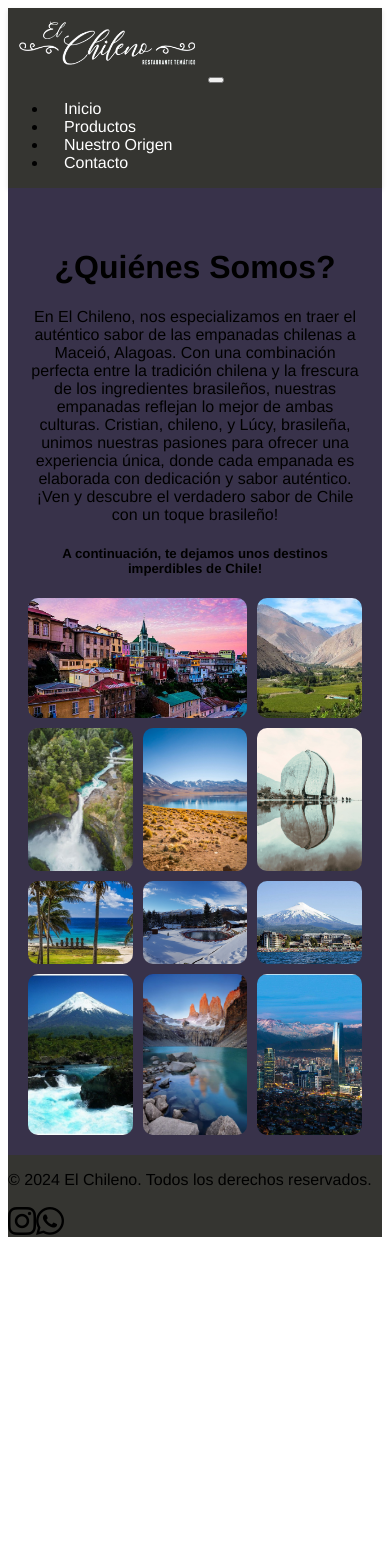
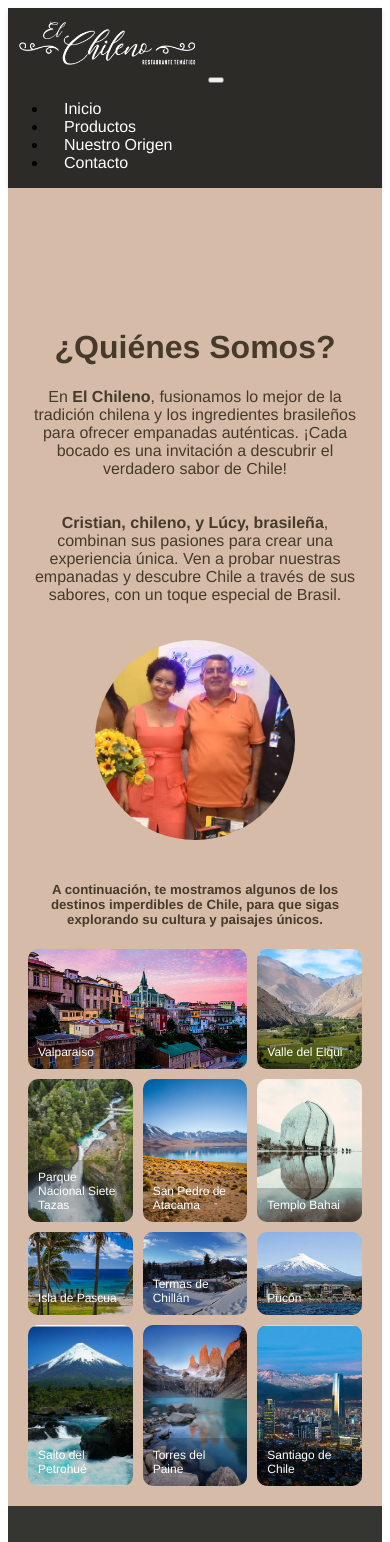
Before and after one commit to csdelartundo/Proyecto-EmpanadasBrasil, a Vue app: page /origen in a window 390 px wide. Shown: the top 1542 px of the page. Before the commit the page ends 1238 px from the top, so only its background shows below. Built offline with nearby package versions, Linux system fonts and the light colour scheme.

Commit message:
Cambios en distribucion texto componente QuienesSomos, modificacion detalles de estilos en otros componentes, cambio en la paleta de colores

```diff
--- a/src/components/CardView.vue
+++ b/src/components/CardView.vue
@@ -64,7 +64,7 @@ export default {
 .container {
     margin-top: 100px;
     text-align: center;
-    max-width: 900px;
+    max-width: 850px;
 }
 
 .card-title {
@@ -76,7 +76,7 @@ export default {
 
 .card-subtitle {
     font-size: 1.2rem;
-    color: #555;
+    color: #2C2B28;
     margin-bottom: 10px;
 }
 
@@ -87,7 +87,7 @@ export default {
     display: flex;
     flex-direction: column;
     background: white;
-    box-shadow: 0px 1px 13px rgba(236, 78, 32, 0.3);
+    box-shadow: 0px 1px 13px rgba(70, 58, 43, 0.3);
     padding: 0.5em;
     transition: all 120ms ease-in-out;
     align-items: center;
--- a/src/components/FooterView.vue
+++ b/src/components/FooterView.vue
@@ -1,19 +1,17 @@
 <template>
     <footer class="footer bg-dark text-white p-4">
-        <div class="container">
-            <div class="row">
-                <div class="col-md-6">
-                    <p>&copy; 2024 El Chileno. Todos los derechos reservados.</p>
-                </div>
-                <div class="col-md-6 text-center">
-                    <a @click="toInstagram"><i class="fab fa-instagram fa-2x text-white me-4"></i></a>
-                    <a @click="toWhatsapp"><i class="fab fa-whatsapp fa-2x text-white"></i></a>
-                </div>
-
+        <div class="footer-container">
+            <div class="footer-left">
+                <p>&copy; 2024 El Chileno. Todos los derechos reservados.</p>
+            </div>
+            <div class="footer-right">
+                <a @click="toInstagram"><i class="fab fa-instagram fa-2x text-white me-4"></i></a>
+                <a @click="toWhatsapp"><i class="fab fa-whatsapp fa-2x text-white"></i></a>
             </div>
         </div>
     </footer>
 </template>
+
 <script>
 export default {
     methods: {
@@ -29,6 +27,26 @@ export default {
 <style scoped>
 .footer {
     background-color: #353531;
+    padding: 20px;
+}
+
+.footer-container {
+    display: flex;
+    justify-content: space-between;
+    align-items: center;
+    max-width: 800px; /* Limita el ancho máximo a 800px */
+    margin: 0 auto; /* Centra el contenido */
+    width: 100%; /* Asegura que ocupe el 100% del ancho disponible */
+}
+
+.footer-left {
+    flex: 1;
+}
+
+.footer-right {
+    display: flex;
+    justify-content: center;
+    gap: 20px;
 }
 
 .footer a {
--- a/src/components/FormView.vue
+++ b/src/components/FormView.vue
@@ -130,7 +130,7 @@ export default {
 
 .container {
     padding: 50px;
-    max-width: 1000px;
+    max-width: 800px;
     display: flex;
     justify-content: center;
     align-items: center;
--- a/src/components/HeroSection.vue
+++ b/src/components/HeroSection.vue
@@ -58,7 +58,7 @@ export default {
     padding: 2rem;
 }
 .slogan{
-    color: #ff9505;
+    color: #D6BCA8;
     font-size: 20px;
 }
 
@@ -78,7 +78,7 @@ export default {
     font-size: 1.25rem;
     padding: 0.75rem 2rem;
     border-radius: 30px;
-    background-color: #ff9505;
+    background-color: #F18B19;
     color: white;
 }
 
--- a/src/components/NavbarView.vue
+++ b/src/components/NavbarView.vue
@@ -58,7 +58,7 @@ export default {
 
 .navbar {
     box-shadow: 0 2px 5px rgba(0, 0, 0, 0.1);
-    background-color: #353531;
+    background-color: #2C2B28;
 }
 
 .collapse.show {
@@ -80,7 +80,7 @@ export default {
     display: block;
     width: 0;
     height: 2px;
-    background: #ff9505; /* Color de la línea */
+    background: #F18B19; /* Color de la línea */
     transition: width 0.3s;
     position: absolute;
     left: 0;
@@ -94,7 +94,7 @@ export default {
 
 /* Cambio de color del texto al pasar el mouse */
 .nav-link:hover {
-    color: #ff9505;
+    color: #F18B19;
 }
 .container {
     max-width: 800px;
--- a/src/components/QuienesSomos.vue
+++ b/src/components/QuienesSomos.vue
@@ -1,17 +1,30 @@
 <template>
     <div class="container">
         <h1>¿Quiénes Somos?</h1>
-        <p>En El Chileno, nos especializamos en traer el auténtico sabor de las empanadas chilenas a Maceió, Alagoas.
-            Con una combinación perfecta entre la tradición chilena y la frescura de los ingredientes brasileños,
-            nuestras empanadas reflejan lo mejor de ambas culturas.
+        <div class="text-center">
+            <p>En <b>El Chileno</b>, fusionamos lo mejor de la tradición chilena y los ingredientes brasileños para ofrecer
+                empanadas auténticas. ¡Cada bocado es una invitación a descubrir el
+                verdadero sabor de Chile!</p>
+        </div>
 
-            Cristian, chileno, y Lúcy, brasileña, unimos nuestras pasiones para ofrecer una experiencia única, donde
-            cada empanada es elaborada con dedicación y sabor auténtico. ¡Ven y descubre el verdadero sabor de Chile con
-            un toque brasileño!</p>
-        <h5>A continuación, te dejamos unos destinos imperdibles de Chile!</h5>
+        <!-- Segunda fila con texto a la izquierda e imagen a la derecha -->
+        <div class="about-section">
+            <div class="text-section">
+                <p><b>Cristian, chileno, y Lúcy, brasileña</b>, combinan sus pasiones para crear una experiencia única. Ven a
+                    probar nuestras empanadas y descubre Chile a través de sus sabores, con un toque especial de Brasil.
+                </p>
+            </div>
+            <div class="image">
+                <img class="img-person" src="../assets/img/fotochileno2.png" alt="">
+            </div>
+        </div>
+
+        <h5>A continuación, te mostramos algunos de los destinos imperdibles de Chile, para que sigas explorando su
+            cultura y paisajes únicos.</h5>
         <div class="collage">
             <div v-for="(item, index) in collageItems" :key="index" class="item">
                 <img :src="item.image" :alt="item.title">
+                <div class="title-overlay">{{ item.title }}</div>
             </div>
         </div>
     </div>
@@ -75,9 +88,40 @@ export default {
 <style scoped>
 .container {
     text-align: center;
-    margin-top: 20px;
+    margin-top: 100px;
+    max-width: 800px;
+    color: #463A2B;
 }
 
+.img-person {
+    width: 200px;
+    height: 200px;
+    border-radius: 50%;
+    margin-bottom: 10px;
+    object-fit: cover;
+}
+
+/* Flexbox para alinear texto a la izquierda e imagen a la derecha */
+.about-section {
+    display: flex;
+    align-items: center;
+    justify-content: center;
+    margin-top: 20px;
+    gap: 20px;
+}
+
+.about-section .text-section {
+    flex: 1;
+    text-align: left;
+}
+
+.about-section .image {
+    flex: 1;
+    display: flex;
+    justify-content: center;
+}
+
+/* Grilla de imágenes */
 .collage {
     display: grid;
     grid-template-columns: repeat(3, 1fr);
@@ -85,6 +129,7 @@ export default {
     gap: 10px;
     max-width: 800px;
     margin: 0 auto;
+    margin-top: 20px;
 }
 
 .collage .item {
@@ -118,4 +163,42 @@ export default {
 .collage .item:nth-child(5) {
     grid-column: span 1;
 }
+/* Estilo para mostrar el título sobre la imagen */
+.collage .item .title-overlay {
+    position: absolute;
+    bottom: 0;
+    left: 0;
+    right: 0;
+    background-color: rgba(0, 0, 0, 0.2); /* Fondo oscuro semi-transparente */
+    color: white;
+    padding: 10px;
+    text-align: left;
+    opacity: 0;
+    transition: opacity 0.3s ease;
+    border-radius: 0 0 10px 10px;
+    font-size: 20px;
+}
+
+.collage .item:hover .title-overlay {
+    opacity: 1; /* Mostrar el título al hacer hover */
+}
+/* Estilos para móviles */
+@media (max-width: 768px) {
+    .collage .item .title-overlay {
+        opacity: 1; /* Mantener el título visible en móviles */
+        font-size: 12px; /* Ajustar el tamaño de la fuente si es necesario */
+        color: white;
+    }
+    .about-section {
+        flex-direction: column; /* Cambia la dirección a columna en móviles */
+    }
+
+    .about-section .text-section {
+        text-align: center; /* Centra el texto en móviles */
+    }
+
+    .img-person {
+        margin-bottom: 20px; /* Añade espacio entre la imagen y el texto en móviles */
+    }
+}
 </style>
--- a/src/views/OrigenView.vue
+++ b/src/views/OrigenView.vue
@@ -11,7 +11,7 @@ import QuienesSomos from '@/components/QuienesSomos.vue';
 <style>
 .container-fluid{
     padding: 20px;
-    background-color: #38324A;
+    background-color: #D6BCA8;
     display: flex;
     justify-content: center;
     align-items: center;
--- a/src/views/ProductosView.vue
+++ b/src/views/ProductosView.vue
@@ -21,5 +21,6 @@ export default {
   text-align: center;
   height: auto;
   padding: 0px;
+  background: #FEFEFA;
 }
 </style>
```
Also changed, not shown: src/assets/img/fotochileno.png (added), src/assets/img/fotochileno2.png (added).
